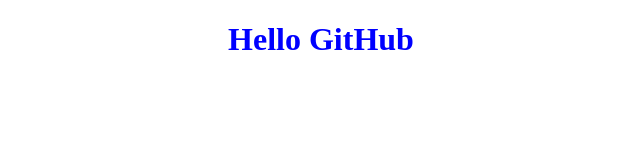
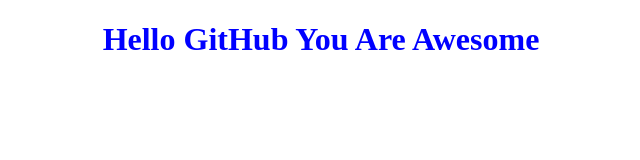
Before and after one commit to Shwetakotak/NewRepoTesting-, a plain HTML site: page index.html in a window 1280 px wide. Shown: the whole page, without its empty margins (319-959 px from the left). Drawn offline with Linux system fonts and the light colour scheme.

Commit message:
moved index.html file and updated the h1

```diff
--- a/index.html
+++ b/index.html
@@ -13,6 +13,6 @@
     </style>
   </head>
   <body>
-    <h1>Hello GitHub</h1>
+    <h1>Hello GitHub You Are Awesome</h1>
   </body>
 </html>
```
Also changed, not shown: 1 other file.
